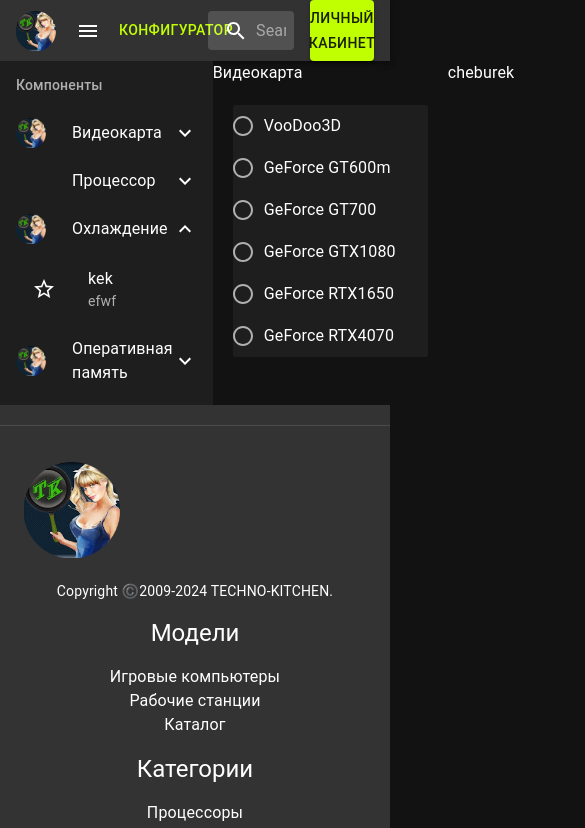
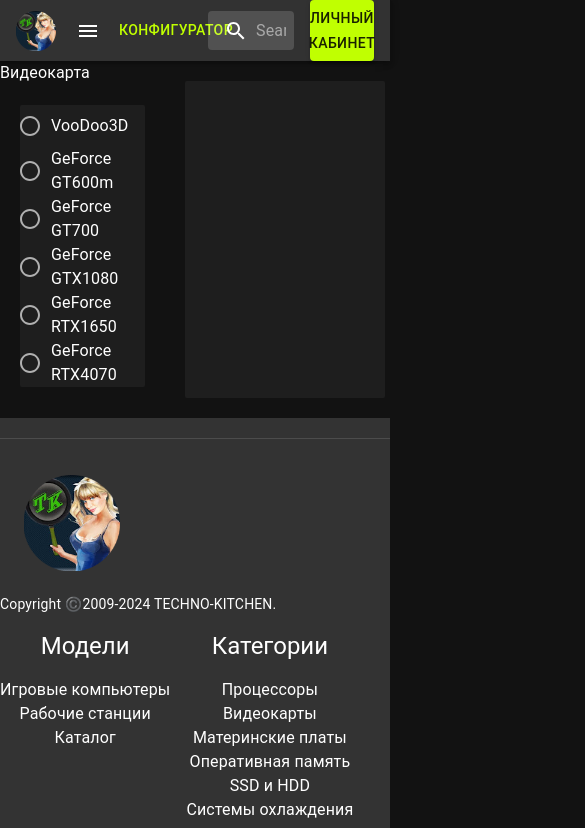
Before and after one commit to Khansultan4/Techno-Kitchen, a React (Vite) app in the folder client/: page /configurator in a window 390 px wide. Shown: the top 828 px of the page, 585 px wide, since content can reach past the window. Built offline with nearby package versions, Linux system fonts and the light colour scheme.

Commit message:
basic adaptive

```diff
--- a/client/src/components/Footer/Footer.tsx
+++ b/client/src/components/Footer/Footer.tsx
@@ -1,4 +1,5 @@
-import { Typography, Grid, Divider, Box, img } from '@mui/material';
+import { Typography, Divider, Box, img } from '@mui/material';
+import Grid from '@mui/material/Grid2';
 import styles from './Footer.module.css';
 
 export default function Footer(): JSX.Element {
--- a/client/src/main.tsx
+++ b/client/src/main.tsx
@@ -9,18 +9,18 @@
   palette: {
     mode: 'dark',
     background: {
-            default: '#121212', // Dark background
-            paper: '#1e1e1e', // Dark paper background
+      default: '#121212',
+      paper: '#1e1e1e',
     },
     primary: {
-            main: '#c0ff01', // Primary color
+      main: '#c0ff01',
     },
     secondary: {
-            main: '#03dac6', // Secondary color
+      main: '#03dac6',
     },
     text: {
-            primary: '#ffffff', // Text color
-            secondary: '#b0b0b0', // Secondary text color
+      primary: '#ffffff',
+      secondary: '#b0b0b0',
     },
   },
 });
--- a/client/src/pages/ConfiguratorPage/ConfiguratorPage.tsx
+++ b/client/src/pages/ConfiguratorPage/ConfiguratorPage.tsx
@@ -1,14 +1,13 @@
 import style from './styles.module.css';
-import Test from './ListOfComponents'
-import MainList from './MainList';
+import Left from './ListOfComponents'
+import Center from './MainList';
+import Right from './PreveiwPanel'
 export default function Configurator(): JSX.Element {
   return (
     <div className={style.wrapper}>
-      <div>
-        <Test></Test>
-      </div>
-      <MainList/>
-      <div>cheburek</div>
+      <Left className={style.left} />
+      <Center className={style.center} />
+      <Right className={style.right} />
     </div>
   );
 }
--- a/client/src/pages/ConfiguratorPage/ListOfComponents.tsx
+++ b/client/src/pages/ConfiguratorPage/ListOfComponents.tsx
@@ -6,6 +6,7 @@
   ListItemIcon,
   ListItemText,
   Collapse,
+  Box,
 } from '@mui/material';
 
 //! deleteme
@@ -19,7 +20,7 @@
 import StarBorder from '@mui/icons-material/StarBorder';
 
 
-export default function ListOfComponents() {
+export default function ListOfComponents({className}:{className:string}) {
   const [open, setOpen] = useState([false, false, true]);
 
   const handleExpander = (index: number) => {
@@ -32,6 +33,7 @@
 
 
   return (
+    <Box className={className}>
     <List
       sx={{ width: '100%', maxWidth: 360, bgcolor: 'background.paper' }}
       component="nav"
@@ -132,5 +134,6 @@
 
 
     </List>
+    </Box>
   );
 }
--- a/client/src/pages/ConfiguratorPage/MainList.tsx
+++ b/client/src/pages/ConfiguratorPage/MainList.tsx
@@ -1,10 +1,10 @@
 import React from 'react'
 import {Box, FormControl, FormControlLabel, Radio, RadioGroup, Typography} from '@mui/material'
-export default function MainList() {
+export default function MainList({className}:{className:string}) {
   return (
-    <div>
+    <div className={className}>
     <Typography >Видеокарта</Typography>
-    <Box sx={{bgcolor: 'background.paper', borderRadius:'2px', margin:'20px', width: '50vw'}}>
+    <Box sx={{bgcolor: 'background.paper', borderRadius:'2px', margin:'20px'}}>
         <FormControl
         id='GPUForm'
         >
--- /dev/null
+++ b/client/src/pages/ConfiguratorPage/PreveiwPanel.tsx
@@ -0,0 +1,21 @@
+import { Box } from '@mui/material';
+import React from 'react';
+import styles from './styles.module.css'
+const MUIstyles = {
+  bgcolor: 'background.paper',
+
+};
+
+export default function PreveiwPanel({className}:{className:string}) {
+  return (
+    <Box
+      sx={{bgcolor: 'background.paper'}}
+      className={className}
+    >
+        <Box className={styles.imageWrapper}>
+      <img src="https://hyperpc.ru/cache/hp_position_hyperpc_gaming_1468/hyperpc-lumen-plus-black-green-table-305x171.jpg" />
+
+        </Box>
+    </Box>
+  );
+}
--- a/client/src/pages/ConfiguratorPage/styles.module.css
+++ b/client/src/pages/ConfiguratorPage/styles.module.css
@@ -1,4 +1,81 @@
+/*=========================================================================================================================================*/
 .wrapper {
- display: flex;
- justify-content: space-between;
+  display: flex;
+  justify-content: space-between;
 }
+
+.imageWrapper {
+  padding: 5% 20% 0 20%;
+}
+
+/*=========================================================================================================================================*/
+.left {
+
+}
+.center {
+    width: 60vw;
+}
+.right {
+  border-radius: 2px;
+  margin: 20px;
+  width: 350px;
+  display: flex;
+}
+
+/*=========================================================================================================================================*/
+@media (max-width: 600px) {
+  .wrapper {
+    /* background-color: red; */
+  }
+  .imageWrapper {
+    visibility: hidden;
+    }
+  .left {
+    visibility: hidden;
+    width: 0px;
+  }
+  .right {
+    width: 200px;
+  }
+}
+
+@media (min-width: 600px) {
+  .wrapper {
+    /* background-color: orange; */
+  }
+  .left {
+    visibility: hidden;
+    width: 0px;
+  }
+}
+
+@media (min-width: 900px) {
+  .wrapper {
+    /* background-color: yellow; */
+  }
+  .left {
+    visibility: visible;
+    width: auto;
+}
+}
+
+@media (min-width: 1200px) {
+  .wrapper {
+    /* background-color: blue; */
+  }
+  .left {
+    visibility: visible;
+    width: auto;
+}
+}
+
+@media (min-width: 1536px) {
+  .wrapper {
+    /* background-color: cyan; */
+  }
+  .left {
+    visibility: visible;
+    width: auto;
+}
+
+}
```
Lines whose indentation alone changed are shown as unchanged.
